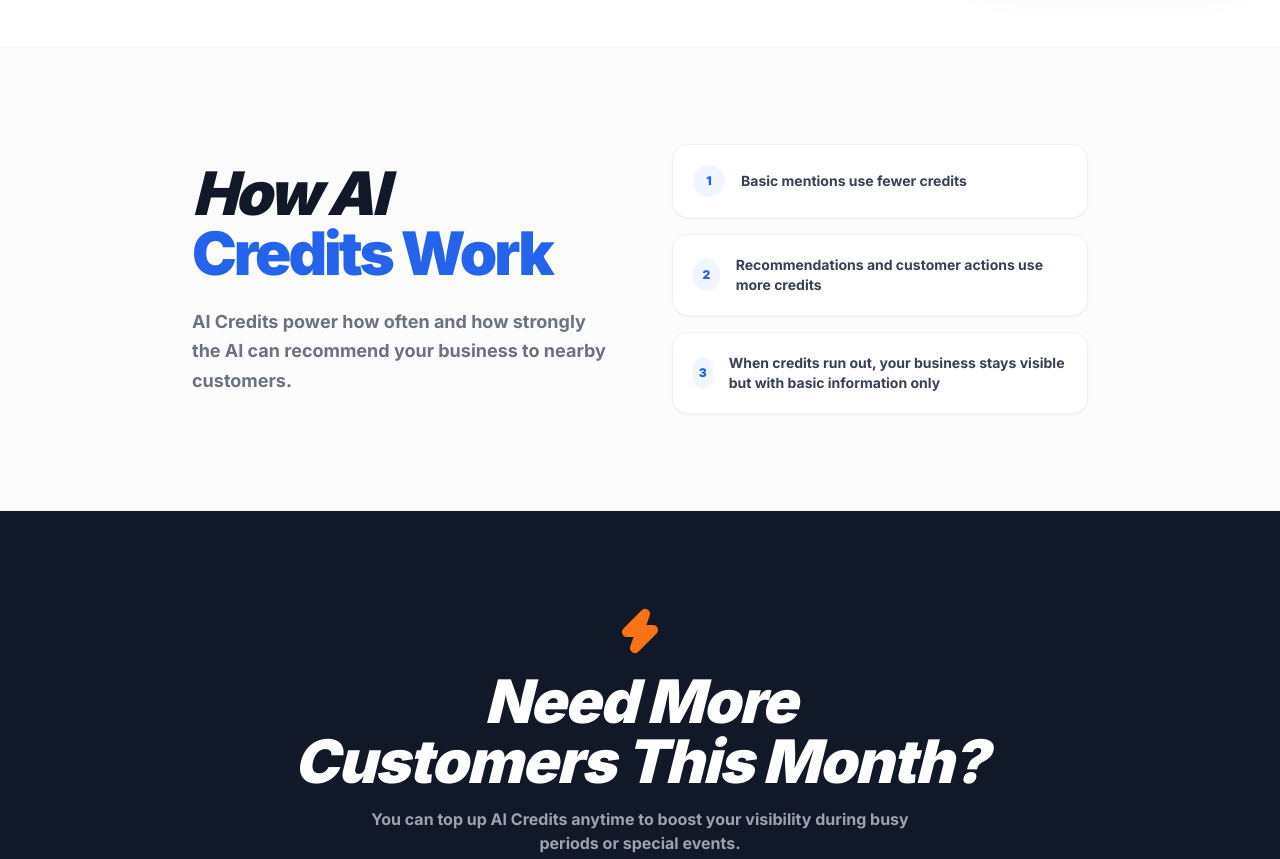
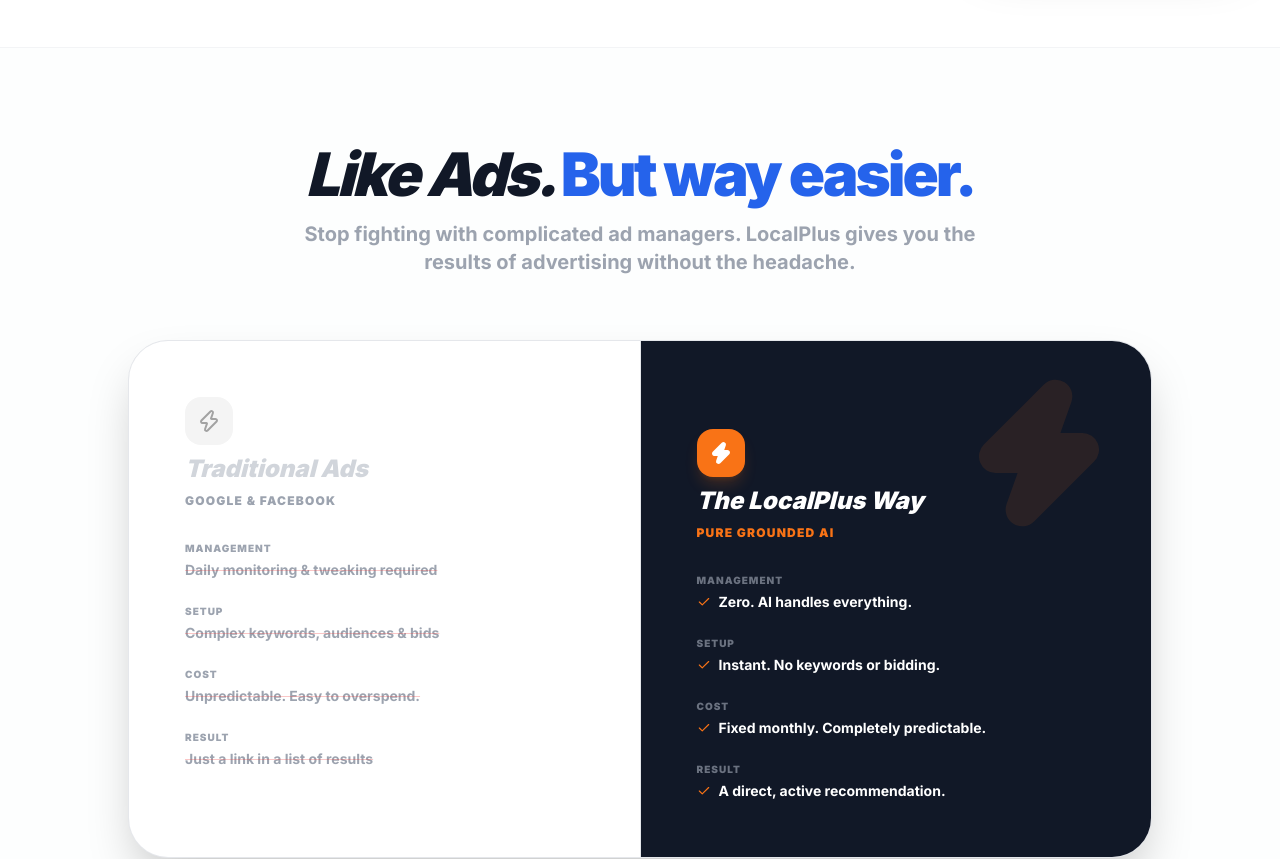
Before and after one commit to dhsg225/localplus-partner, a Next.js app: page /answer-engine/pricing in a window 1280 px wide. Shown: the part 1440-2299 px from the top of the page. Built offline with nearby package versions, Linux system fonts and the light colour scheme.

Commit message:
Add Ads comparison section to Pricing page

```diff
--- a/app/answer-engine/pricing/page.tsx
+++ b/app/answer-engine/pricing/page.tsx
@@ -204,6 +204,80 @@
         </div>
       </section>
 
+      {/* Comparison Section: Us vs. Them */}
+      <section className="py-24 px-6 bg-gray-50/30 border-y border-gray-100">
+        <div className="max-w-5xl mx-auto space-y-16">
+          <div className="text-center space-y-4">
+            <h2 className="text-4xl md:text-6xl font-black italic tracking-tighter text-gray-900 leading-tight">
+              Like Ads. <br className="md:hidden" />
+              <span className="text-blue-600 not-italic">But way easier.</span>
+            </h2>
+            <p className="text-xl text-gray-400 font-bold max-w-2xl mx-auto">
+              Stop fighting with complicated ad managers. LocalPlus gives you the results of advertising without the headache.
+            </p>
+          </div>
+
+          <div className="grid md:grid-cols-2 gap-px bg-gray-200 rounded-[2.5rem] overflow-hidden border border-gray-200 shadow-2xl">
+            {/* Traditional Ads */}
+            <div className="bg-white p-10 md:p-14 space-y-8">
+              <div className="space-y-2">
+                <div className="w-12 h-12 bg-gray-100 rounded-2xl flex items-center justify-center text-gray-400 grayscale">
+                   <Zap size={24} />
+                </div>
+                <h3 className="text-2xl font-black text-gray-300 italic">Traditional Ads</h3>
+                <p className="text-xs font-black uppercase tracking-widest text-gray-400">Google & Facebook</p>
+              </div>
+
+              <div className="space-y-6">
+                {[
+                  { label: "Management", value: "Daily monitoring & tweaking required", bad: true },
+                  { label: "Setup", value: "Complex keywords, audiences & bids", bad: true },
+                  { label: "Cost", value: "Unpredictable. Easy to overspend.", bad: true },
+                  { label: "Result", value: "Just a link in a list of results", bad: true }
+                ].map((item, i) => (
+                  <div key={i} className="space-y-1">
+                    <p className="text-[10px] font-black uppercase tracking-widest text-gray-400">{item.label}</p>
+                    <p className="text-sm font-bold text-gray-400 line-through decoration-red-500/30">{item.value}</p>
+                  </div>
+                ))}
+              </div>
+            </div>
+
+            {/* LocalPlus */}
+            <div className="bg-gray-900 p-10 md:p-14 space-y-8 relative overflow-hidden">
+              <div className="absolute top-0 right-0 p-8 opacity-10 pointer-events-none">
+                 <Zap size={160} className="text-orange-500 fill-current" />
+              </div>
+
+              <div className="space-y-2 relative z-10">
+                <div className="w-12 h-12 bg-orange-500 rounded-2xl flex items-center justify-center text-white shadow-lg shadow-orange-500/20">
+                   <Zap size={24} className="fill-current" />
+                </div>
+                <h3 className="text-2xl font-black text-white italic">The LocalPlus Way</h3>
+                <p className="text-xs font-black uppercase tracking-widest text-orange-500">Pure Grounded AI</p>
+              </div>
+
+              <div className="space-y-6 relative z-10">
+                {[
+                  { label: "Management", value: "Zero. AI handles everything.", good: true },
+                  { label: "Setup", value: "Instant. No keywords or bidding.", good: true },
+                  { label: "Cost", value: "Fixed monthly. Completely predictable.", good: true },
+                  { label: "Result", value: "A direct, active recommendation.", good: true }
+                ].map((item, i) => (
+                  <div key={i} className="space-y-1">
+                    <p className="text-[10px] font-black uppercase tracking-widest text-gray-500">{item.label}</p>
+                    <div className="flex items-center space-x-2">
+                       <Check size={14} className="text-orange-500" />
+                       <p className="text-sm font-bold text-white">{item.value}</p>
+                    </div>
+                  </div>
+                ))}
+              </div>
+            </div>
+          </div>
+        </div>
+      </section>
+
       {/* 3. HOW IT WORKS SECTION */}
       <section className="py-24 bg-gray-50/50 border-y border-gray-100 px-6">
         <div className="max-w-4xl mx-auto grid md:grid-cols-2 gap-16 items-center">
```
